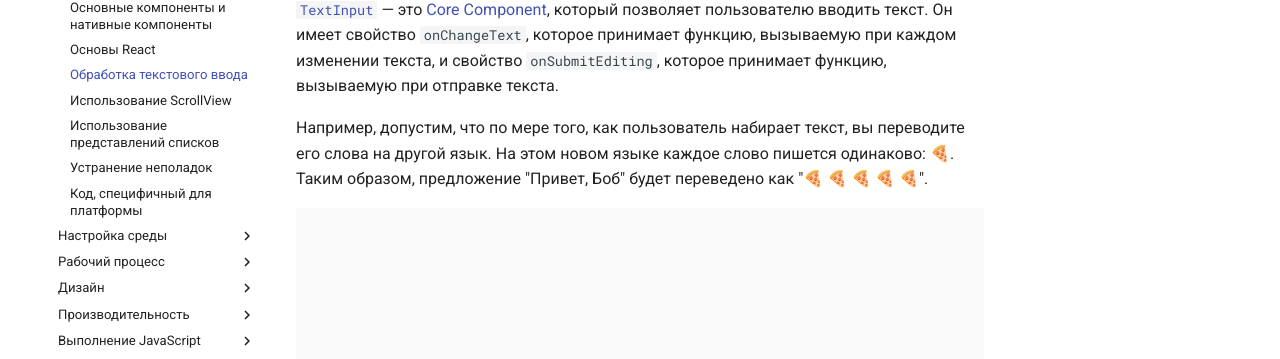
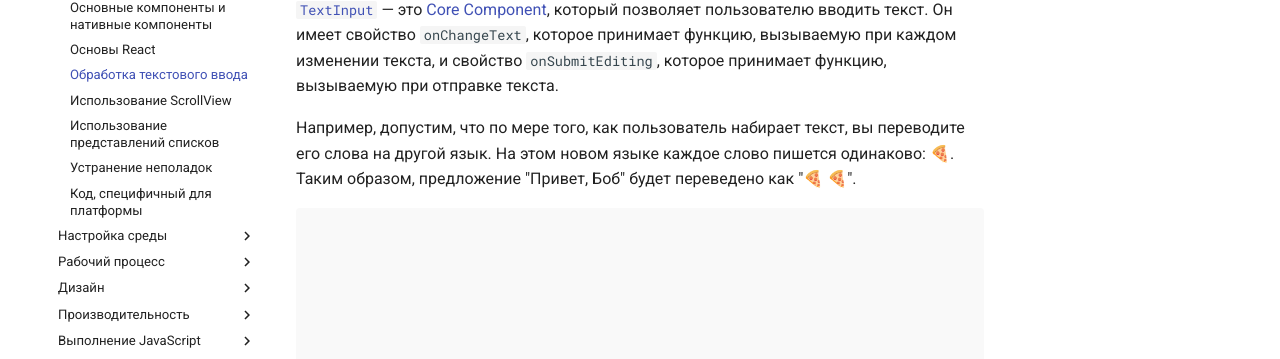
Before and after one commit to xsltdev/reactnativedev.ru, an MkDocs documentation site: the page built from docs/rn/handling-text-input.md, in a window 1280 px wide and 900 px high. Shown: the part 231-590 px from the top of the window. Built offline with MkDocs 1.6.1 and Material for MkDocs 9.7.7, drawn with Linux system fonts in a browser that asks for light colours; a script that is not in the unit is left out; comment, search, counter and statistics services are not loaded.

```diff
--- a/docs/rn/handling-text-input.md
+++ b/docs/rn/handling-text-input.md
@@ -2,7 +2,7 @@
 
 [`TextInput`](textinput.md#content) — это [Core Component](intro-react-native-components.md), который позволяет пользователю вводить текст. Он имеет свойство `onChangeText`, которое принимает функцию, вызываемую при каждом изменении текста, и свойство `onSubmitEditing`, которое принимает функцию, вызываемую при отправке текста.
 
-Например, допустим, что по мере того, как пользователь набирает текст, вы переводите его слова на другой язык. На этом новом языке каждое слово пишется одинаково: 🍕. Таким образом, предложение "Привет, Боб" будет переведено как "🍕 🍕 🍕 🍕 🍕".
+Например, допустим, что по мере того, как пользователь набирает текст, вы переводите его слова на другой язык. На этом новом языке каждое слово пишется одинаково: 🍕. Таким образом, предложение "Привет, Боб" будет переведено как "🍕 🍕".
 
 <div data-snack-id="@bndby/handling-text-input" data-snack-platform="web" data-snack-preview="true" data-snack-theme="light" style="overflow:hidden;background:#F9F9F9;border:1px solid var(--color-border);border-radius:4px;height:505px;width:100%"></div>
 
```
